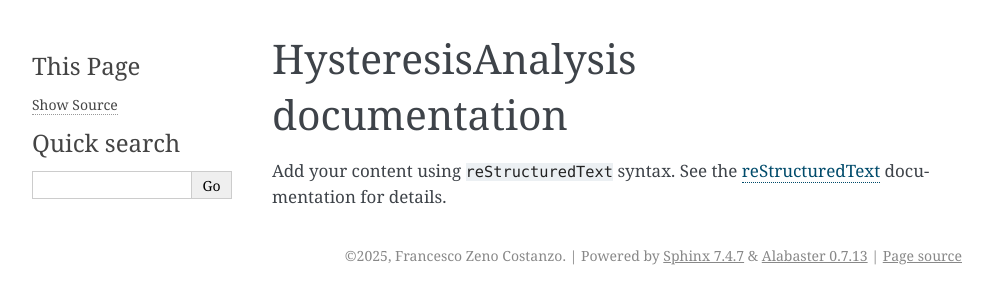
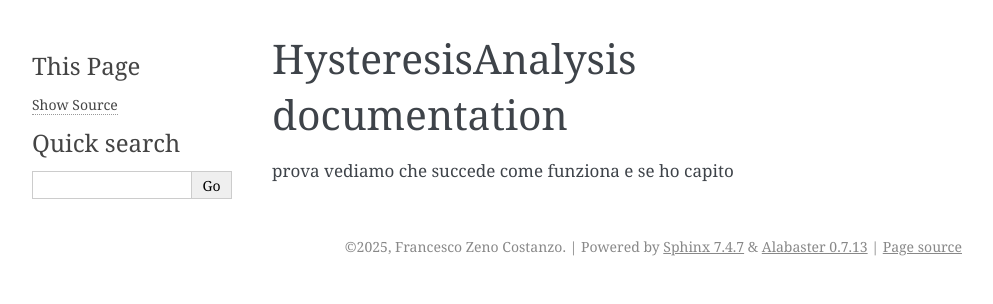
Before and after one commit to Francesco-Zeno-Costanzo/hyloa, a Sphinx documentation site: the page built from docs/index.rst, in a window 1280 px wide. Shown: the top 304 px of the page, without its empty margins (148-1141 px from the left). Built offline with Sphinx 7.4.7, drawn with Linux system fonts in a browser that asks for light colours.

Commit message:
Aggiornato index.rst per testare ReadTheDocs

```diff
--- a/docs/index.rst
+++ b/docs/index.rst
@@ -6,11 +6,4 @@
 HysteresisAnalysis documentation
 ================================
 
-Add your content using ``reStructuredText`` syntax. See the
-`reStructuredText <https://www.sphinx-doc.org/en/master/usage/restructuredtext/index.html>`_
-documentation for details.
-
-
-.. toctree::
-   :maxdepth: 2
-   :caption: Contents:
+prova vediamo che succede come funziona e se ho capito
```
